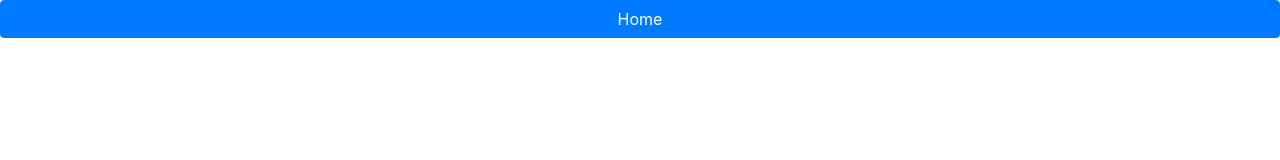
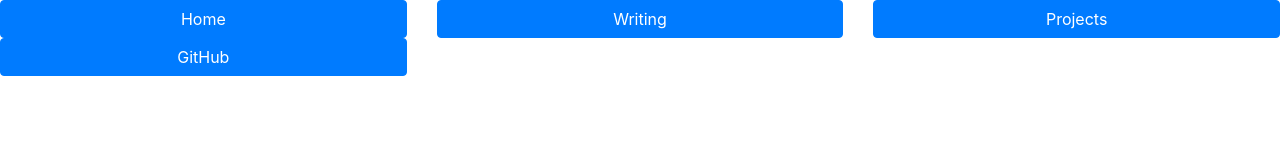
Before and after one commit to arbogastj/Portfolio, a plain HTML site: page index.html in a window 1280 px wide. Drawn offline with nearby package versions, Linux system fonts and the light colour scheme.

Commit message:
New Buttons

```diff
--- a/index.html
+++ b/index.html
@@ -11,8 +11,19 @@
   </header>
 </main>
 <body>
-  <div>
-    <button class="btn btn-default btn-block btn-primary" href="index.html">Home</button>
+  <div class="row">
+    <div class="col-md-4">
+      <button class="btn btn-default btn-block btn-primary">Home</button>
+    </div>
+    <div class="col-md-4">
+      <button class="btn btn-default btn-block btn-primary">Writing</button>
+    </div>
+    <div class="col-md-4">
+      <button class="btn btn-default btn-block btn-primary">Projects</button>
+    </div>
+    <div class="col-md-4">
+      <button class="btn btn-default btn-block btn-primary">GitHub</button>
+    </div>
   </div>
 </body>
 </html>
```
